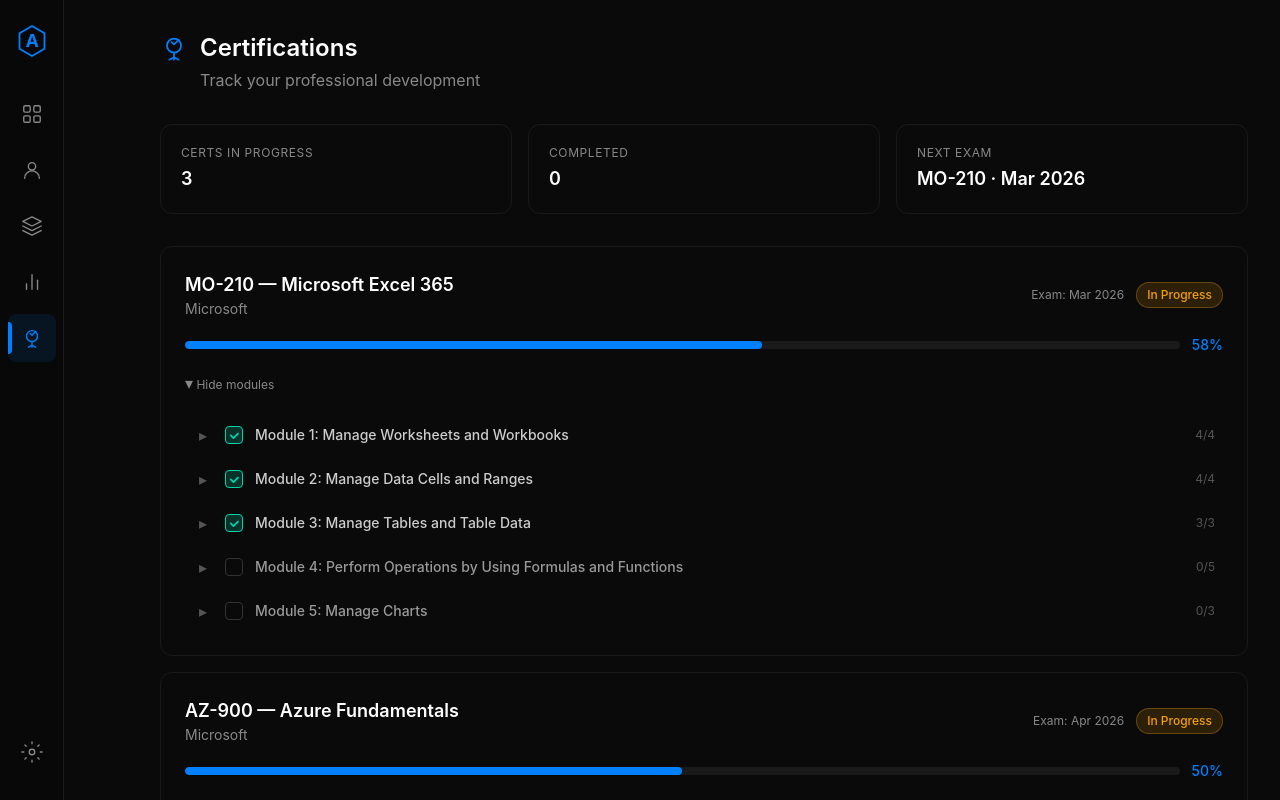
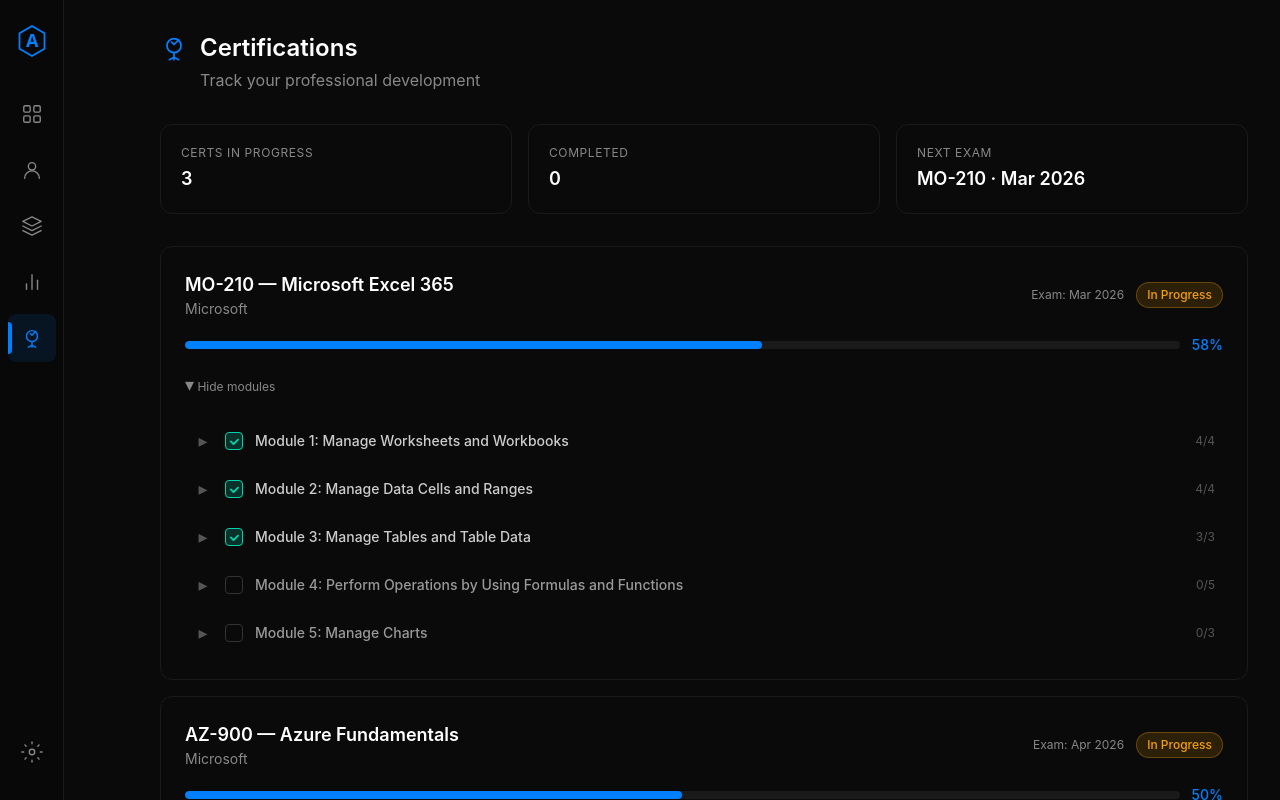
Before and after one commit to atlasbotadmin/mission-control, a Next.js app: page /certifications in a window 1280 px wide. Shown: the top 800 px of the page. Built offline with nearby package versions, Linux system fonts and the light colour scheme.

Commit message:
increase toggle arrow size to text-lg

```diff
--- a/app/certifications/page.tsx
+++ b/app/certifications/page.tsx
@@ -299,7 +299,7 @@
                 onClick={() => toggleCert(cert.id)}
                 className="text-xs text-[#888] hover:text-white transition-colors mb-3"
               >
-                {expandedCerts[cert.id] ? <><span className="text-base">▾</span> Hide modules</> : <><span className="text-base">▸</span> Show modules</>}
+                {expandedCerts[cert.id] ? <><span className="text-lg">▾</span> Hide modules</> : <><span className="text-lg">▸</span> Show modules</>}
               </button>
 
               {expandedCerts[cert.id] && (
@@ -317,7 +317,7 @@
                           onClick={() => toggleModule(modKey)}
                           className="flex items-center gap-3 py-2 px-2 rounded-lg cursor-pointer hover:bg-[#111] transition-colors group"
                         >
-                          <span className="text-base text-[#555] group-hover:text-[#888] transition-all duration-200 w-5 inline-flex items-center justify-center">
+                          <span className="text-lg text-[#555] group-hover:text-[#888] transition-all duration-200 w-5 inline-flex items-center justify-center">
                             {isExpanded ? '▾' : '▸'}
                           </span>
                           <PartialCheckbox
```
